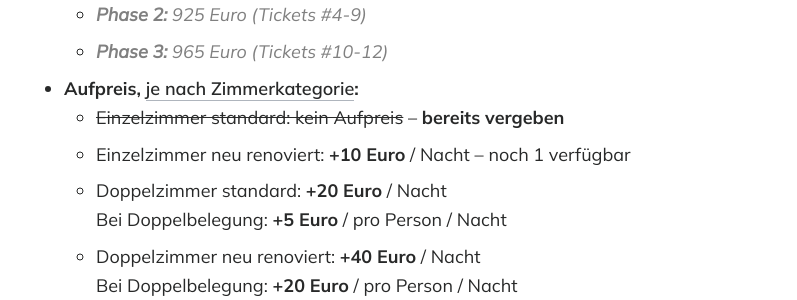
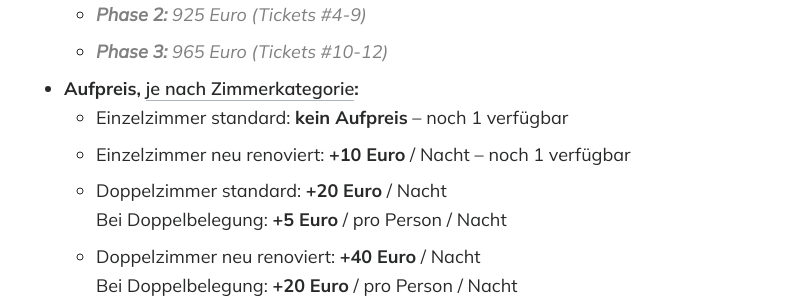
Before and after one commit to lukasziegler/retreats-in-oesterreich, a Jekyll site: the page built from _posts/2025-09-18-handpan-retreat-saalbach-2025.markdown, in a window 1280 px wide and 900 px high, scrolled down 5507 px. Shown: the part 154-454 px from the top of the window, without its empty margins (238-1035 px from the left). Built offline with Jekyll 4.4.1, drawn with Linux system fonts in a browser that asks for light colours.

Commit message:
room available again

```diff
--- a/_posts/2025-09-18-handpan-retreat-saalbach-2025.markdown
+++ b/_posts/2025-09-18-handpan-retreat-saalbach-2025.markdown
@@ -120,7 +120,8 @@ Der Gesamtpreis für das Retreat liegt – je nach Buchungsphase, Zimmerwahl und
   - <em style="color: grey;">**Phase 3:** 965 Euro (Tickets #10-12)</em>
 
 - **Aufpreis, <a href="https://www.brandgut.at/zimmer/" target="_blank">je nach Zimmerkategorie</a>:**
-  - <span style="text-decoration: line-through;">Einzelzimmer standard: kein Aufpreis</span> – **bereits vergeben**
+<!--  - <span style="text-decoration: line-through;">Einzelzimmer standard: kein Aufpreis</span> – **bereits vergeben** -->
+  - Einzelzimmer standard: **kein Aufpreis** – noch 1 verfügbar
   - Einzelzimmer neu renoviert: **+10 Euro** / Nacht – noch 1 verfügbar
   - Doppelzimmer standard: **+20 Euro** / Nacht <br>
     Bei Doppelbelegung: **+5 Euro** / pro Person / Nacht
```
